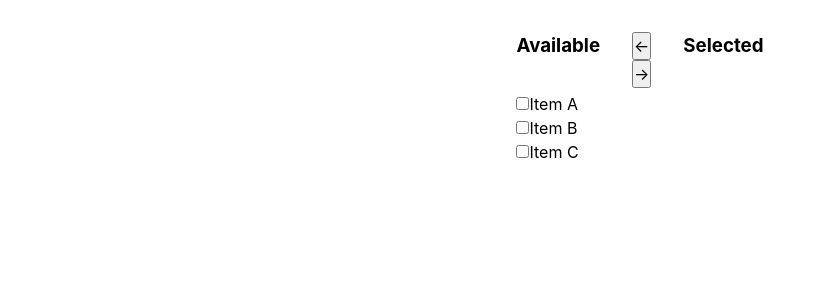
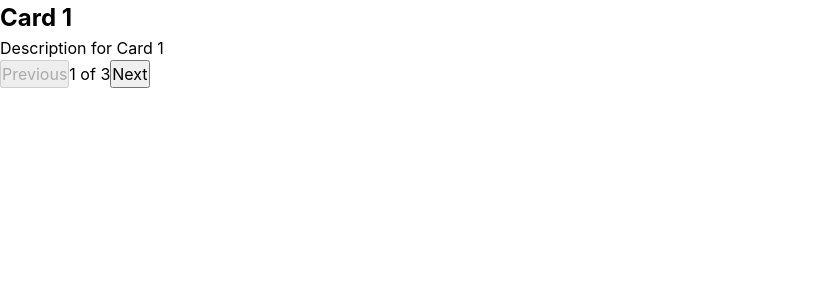
Before and after one commit to shubhamchasing/react-vite-prep, a React (Vite) app: page / in a window 1280 px wide. Shown: the top 300 px of the page, without its empty margins (0-826 px from the left). Built offline with nearby package versions, Linux system fonts and the light colour scheme.

Commit message:
feat: add card carousel

```diff
--- a/src/App.jsx
+++ b/src/App.jsx
@@ -1,5 +1,6 @@
 import "./App.css";
-import TransferList from "./Components/TransferList";
+import CardCarouselParent from "./Components/CardCarousel";
+// import TransferList from "./Components/TransferList";
 // import ImageCarouselParent from "./Components/ImageCarousel";
 // import King from "./Components/KingBoard";
 // import QueenBoard from "./Components/Chessboard";
@@ -48,7 +49,7 @@ function App() {
   return (
     <>
       <div className="App">
-        <TransferList />
+        <CardCarouselParent />
       </div>
     </>
   );
--- /dev/null
+++ b/src/Components/CardCarousel/CardCarousel.jsx
@@ -0,0 +1,51 @@
+import React, { useState } from "react";
+import "./styles.css";
+
+function CardCarousel({ cards }) {
+  const [currentIndex, setCurrentIndex] = useState(0);
+
+  const handleOnClick = (index) => {
+    setCurrentIndex(index);
+  };
+
+  if(!cards || cards.length === 0) return <p>No cards available</p>
+
+  return (
+    <div>
+      {/* write code here */}
+      {cards?.map(
+        (card, index) =>
+          currentIndex === index && (
+            <div key={index}>
+              <h2>{card.title}</h2>
+              <p>{card.description} </p>
+            </div>
+          )
+      )}
+
+      <footer>
+        <button
+          type="button"
+          disabled={currentIndex === 0}
+          onClick={() => {
+            handleOnClick(currentIndex - 1);
+          }}
+        >
+          Previous
+        </button>
+        {`${currentIndex + 1} of ${cards.length}`}
+        <button
+          type="button"
+          disabled={currentIndex === cards.length - 1}
+          onClick={() => {
+            handleOnClick(currentIndex + 1);
+          }}
+        >
+          Next
+        </button>
+      </footer>
+    </div>
+  );
+}
+
+export default CardCarousel;
--- /dev/null
+++ b/src/Components/CardCarousel/index.jsx
@@ -0,0 +1,11 @@
+import CardCarousel from "./CardCarousel";
+
+export default function CardCarouselParent() {
+  const cards = [
+    { title: "Card 1", description: "Description for Card 1" },
+    { title: "Card 2", description: "Description for Card 2" },
+    { title: "Card 3", description: "Description for Card 3" },
+  ];
+
+  return <CardCarousel cards={cards} />;
+}
```
Also changed, not shown: src/Components/CardCarousel/styles.css (added).
